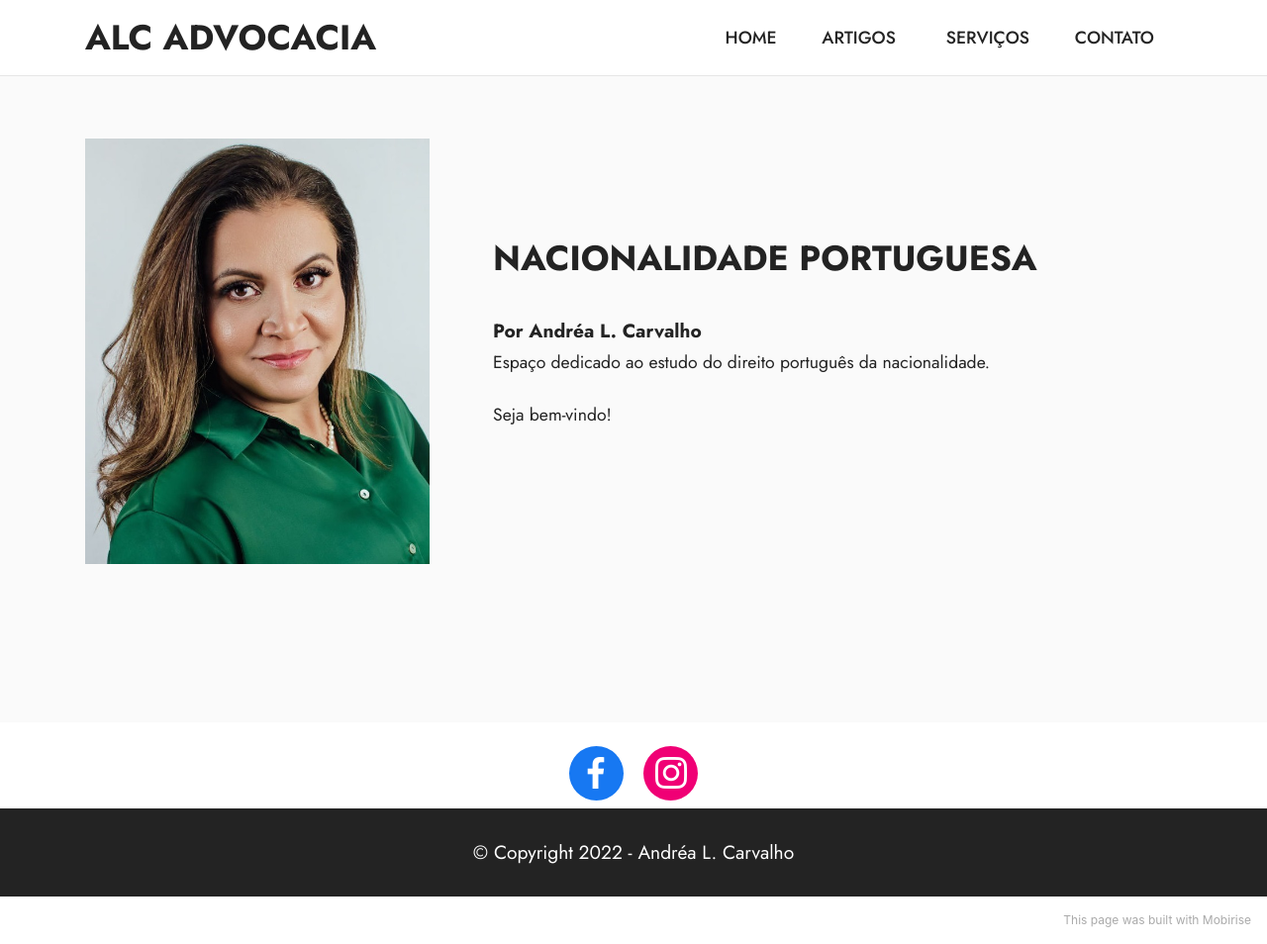
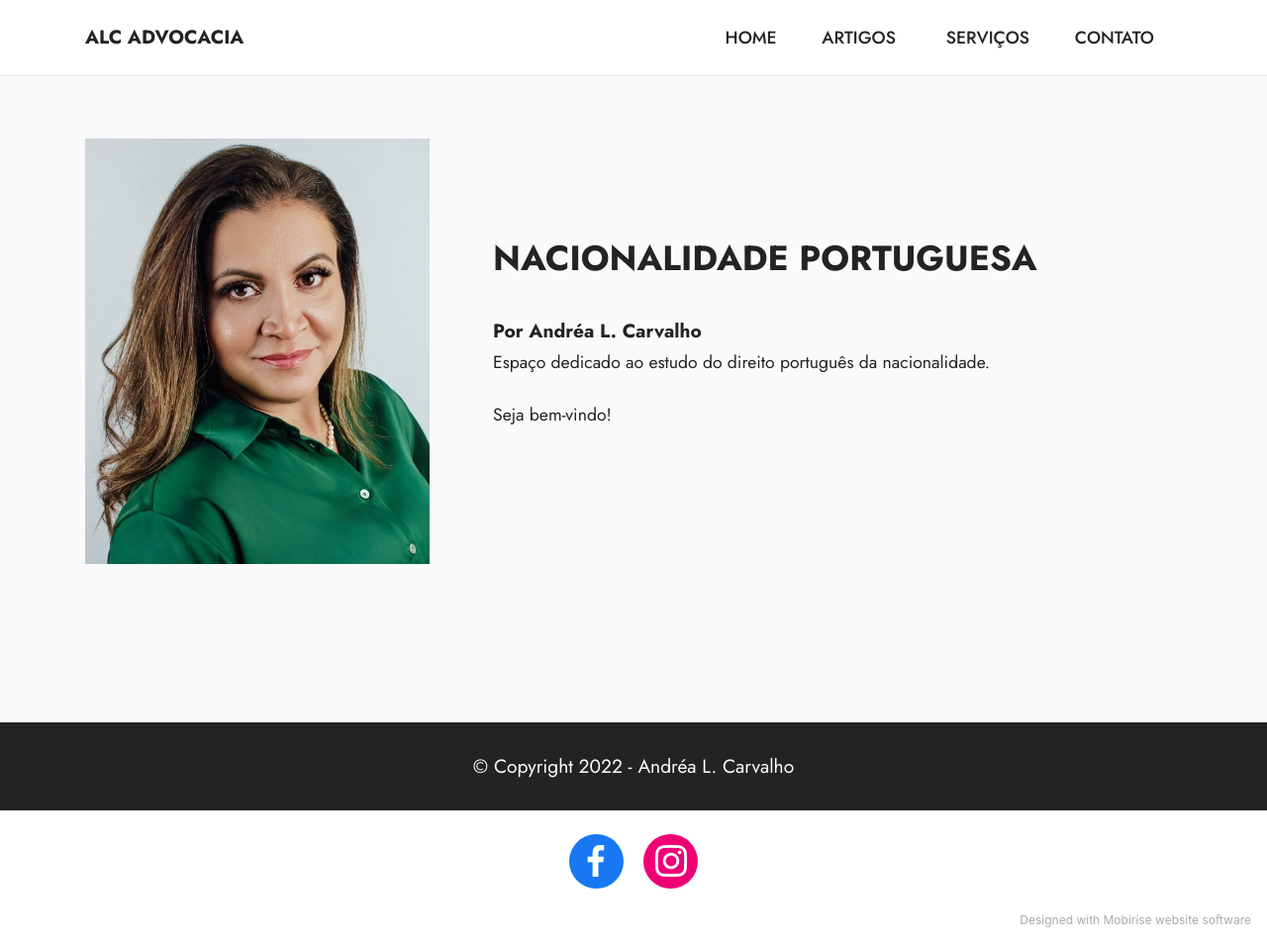
Before and after one commit to marcleyc/alc_blog, a plain HTML site: page blog.html in a window 1280 px wide. Shown: the whole page at 99% size. Drawn offline with Linux system fonts and the light colour scheme.

Commit message:
Bandeira e rodapé

```diff
--- a/blog.html
+++ b/blog.html
@@ -32,7 +32,7 @@
         <div class="container">
             <div class="navbar-brand">
 
-                <span class="navbar-caption-wrap"><a class="navbar-caption text-black text-primary display-5" href="https://www.facebook.com/alcadvocacia/">ALC ADVOCACIA</a></span>
+                <span class="navbar-caption-wrap"><a class="navbar-caption text-black text-primary display-7" href="https://www.facebook.com/alcadvocacia/">ALC ADVOCACIA</a></span>
             </div>
             <button class="navbar-toggler" type="button" data-toggle="collapse" data-target="#navbarSupportedContent" aria-controls="navbarNavAltMarkup" aria-expanded="false" aria-label="Toggle navigation">
                 <div class="hamburger">
@@ -76,6 +76,22 @@
     </div>
 </section>
 
+<section class="footer7 cid-t11WaTa8xi" once="footers" id="footer7-1s">
+
+
+
+
+
+    <div class="container">
+        <div class="media-container-row align-center mbr-white">
+            <div class="col-12">
+                <p class="mbr-text mb-0 mbr-fonts-style display-7">
+                    © Copyright 2022 - Andréa L. Carvalho</p>
+            </div>
+        </div>
+    </div>
+</section>
+
 <section class="share3 cid-t11TGbsmzB" id="share3-1p">
 
 
@@ -107,23 +123,7 @@
             </div>
         </div>
     </div>
-</section>
-
-<section class="footer7 cid-t11WaTa8xi" once="footers" id="footer7-1s">
-
-
-
-
-
-    <div class="container">
-        <div class="media-container-row align-center mbr-white">
-            <div class="col-12">
-                <p class="mbr-text mb-0 mbr-fonts-style display-7">
-                    © Copyright 2022 - Andréa L. Carvalho</p>
-            </div>
-        </div>
-    </div>
-</section><section style="background-color: #fff; font-family: -apple-system, BlinkMacSystemFont, 'Segoe UI', 'Roboto', 'Helvetica Neue', Arial, sans-serif; color:#aaa; font-size:12px; padding: 0; align-items: center; display: flex;"><a href="https://mobirise.site/w" style="flex: 1 1; height: 3rem; padding-left: 1rem;"></a><p style="flex: 0 0 auto; margin:0; padding-right:1rem;"><a href="https://mobirise.site/c" style="color:#aaa;">This</a> page was built with Mobirise</p></section><script src="assets/web/assets/jquery/jquery.min.js"></script>  <script src="assets/popper/popper.min.js"></script>  <script src="assets/tether/tether.min.js"></script>  <script src="assets/bootstrap/js/bootstrap.min.js"></script>  <script src="assets/smoothscroll/smooth-scroll.js"></script>  <script src="assets/dropdown/js/nav-dropdown.js"></script>  <script src="assets/dropdown/js/navbar-dropdown.js"></script>  <script src="assets/touchswipe/jquery.touch-swipe.min.js"></script>  <script src="assets/theme/js/script.js"></script>
+</section><section style="background-color: #fff; font-family: -apple-system, BlinkMacSystemFont, 'Segoe UI', 'Roboto', 'Helvetica Neue', Arial, sans-serif; color:#aaa; font-size:12px; padding: 0; align-items: center; display: flex;"><a href="https://mobirise.site/k" style="flex: 1 1; height: 3rem; padding-left: 1rem;"></a><p style="flex: 0 0 auto; margin:0; padding-right:1rem;">Designed with Mobirise <a href="https://mobirise.site/j" style="color:#aaa;">website</a> software</p></section><script src="assets/web/assets/jquery/jquery.min.js"></script>  <script src="assets/popper/popper.min.js"></script>  <script src="assets/tether/tether.min.js"></script>  <script src="assets/bootstrap/js/bootstrap.min.js"></script>  <script src="assets/smoothscroll/smooth-scroll.js"></script>  <script src="assets/dropdown/js/nav-dropdown.js"></script>  <script src="assets/dropdown/js/navbar-dropdown.js"></script>  <script src="assets/touchswipe/jquery.touch-swipe.min.js"></script>  <script src="assets/theme/js/script.js"></script>
 
 
 </body>
```
Also changed, not shown: index.html (+2 -3 lines), page1.html (+1 -2 lines), page2.html (+1 -2 lines).
